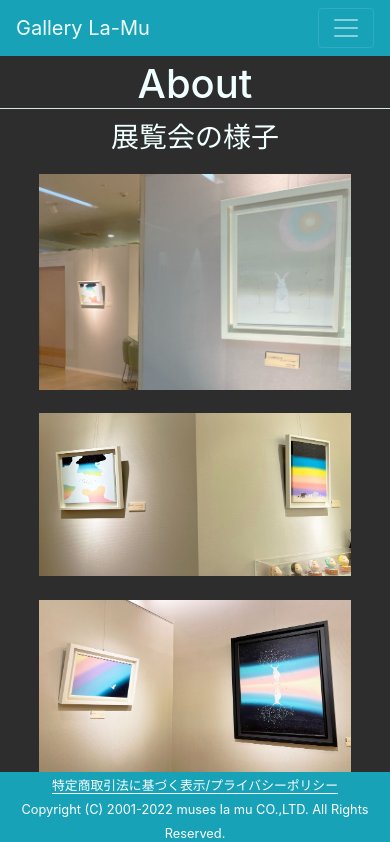
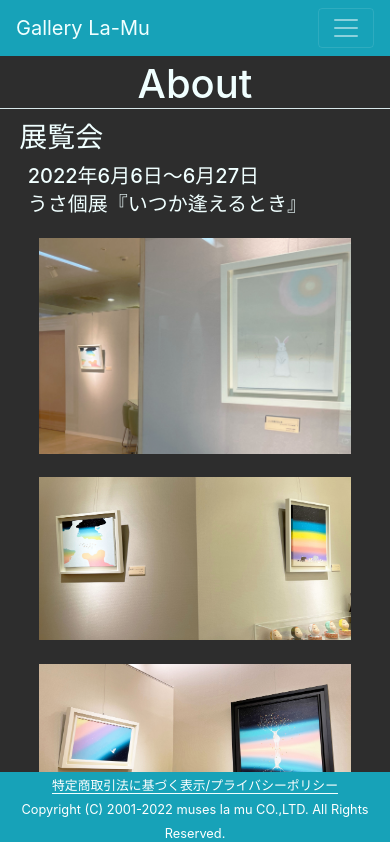
Before and after one commit to ReimeiRigel/gallery_lamu, a React (Create React App) app: page /about in a window 390 px wide. Shown: the top 842 px of the page. Built offline with nearby package versions, Linux system fonts and the light colour scheme.

Commit message:
20220611

```diff
--- a/src/App.css
+++ b/src/App.css
@@ -18,7 +18,7 @@
 
     .topFont {
         color: azure;
-        padding: 20% 5%;
+        padding: 15% 7%;
         text-shadow: 1px 2px 3px #42424277;
     }
 
@@ -181,6 +181,15 @@
         padding-bottom: 75px;
     }
 
+    .aboutFont {
+        text-align: left;
+        padding-left: 3%;
+    }
+
+    .aboutFont h5 {
+        line-height: 140%;
+    }
+
     .aboutPie h1 {
         padding: 1% 2% 0%;
         border-bottom: 1px solid #d7e7e9;
@@ -242,7 +251,7 @@
 
 .contactDetail {
     text-align: center;
-    margin-bottom: 60px;
+    margin-bottom: 100px;
 }
 
 .contactDetail a {
--- a/src/components/About.jsx
+++ b/src/components/About.jsx
@@ -4,7 +4,14 @@ const About = () => {
   return (
     <div className='aboutPie'>
       <h1>About</h1>
-      <h3>展覧会の様子</h3>
+      <div className='aboutFont'>
+        <h3>展覧会</h3>
+        <h5>
+        &nbsp;&nbsp;&nbsp;2022年6月6日〜6月27日<br />
+        &nbsp;&nbsp;&nbsp;うさ個展『いつか逢えるとき』
+        </h5>
+      </div>
+
       <div className='aboutImg'>
         <div>
           <img src="about_6.jpeg" alt="" />
--- a/src/components/Contact.jsx
+++ b/src/components/Contact.jsx
@@ -24,7 +24,7 @@ const Contact = () => {
           <a href="tel:0663446766"> < BsTelephoneForwardFill size={50} color={'#31aedb'}/> <br />
             TEL : 06-6344-6766
             </a> <br />
-            FAX : 06-6344-7603<br /><br />
+            TEL : 06-6344-7603 (Fax兼)<br /><br />
             <a href="mailto:museslamu@miracle.ocn.ne.jp"> < BsEnvelopeFill size={50} color={'#31aedb'}/> <br />
             MAIL : museslamu@miracle.ocn.ne.jp
             </a> <br /><br />
```
Also changed, not shown: src/images/profImage.jpeg.
